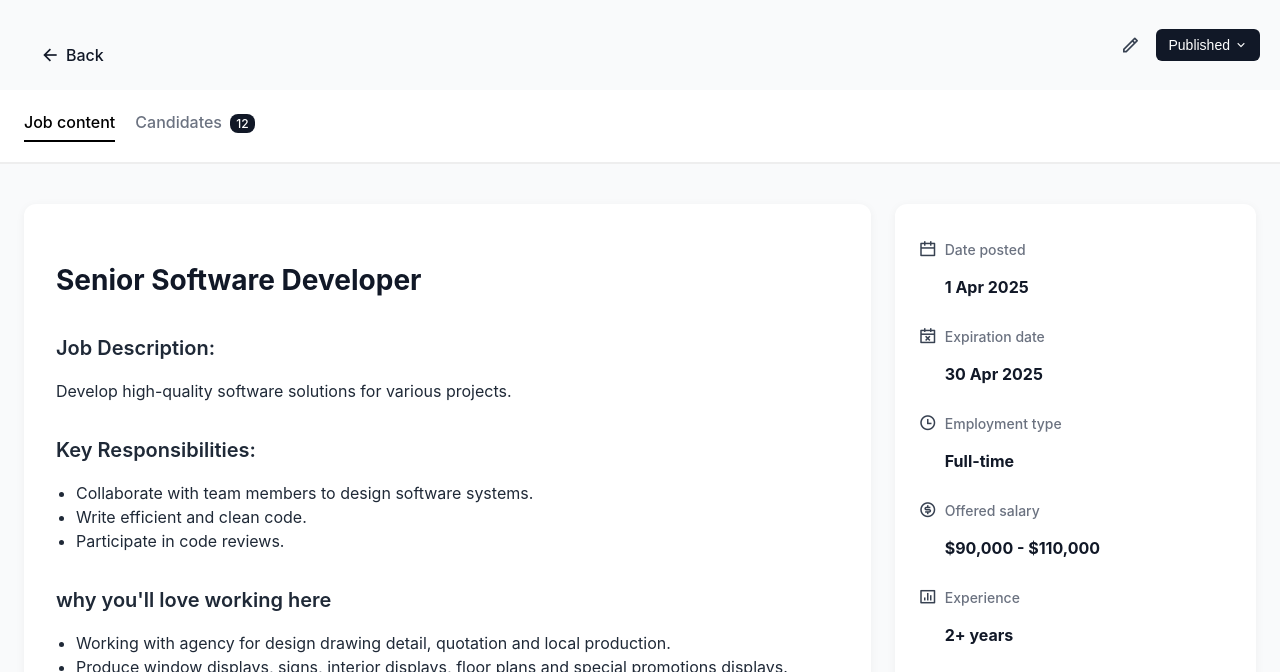
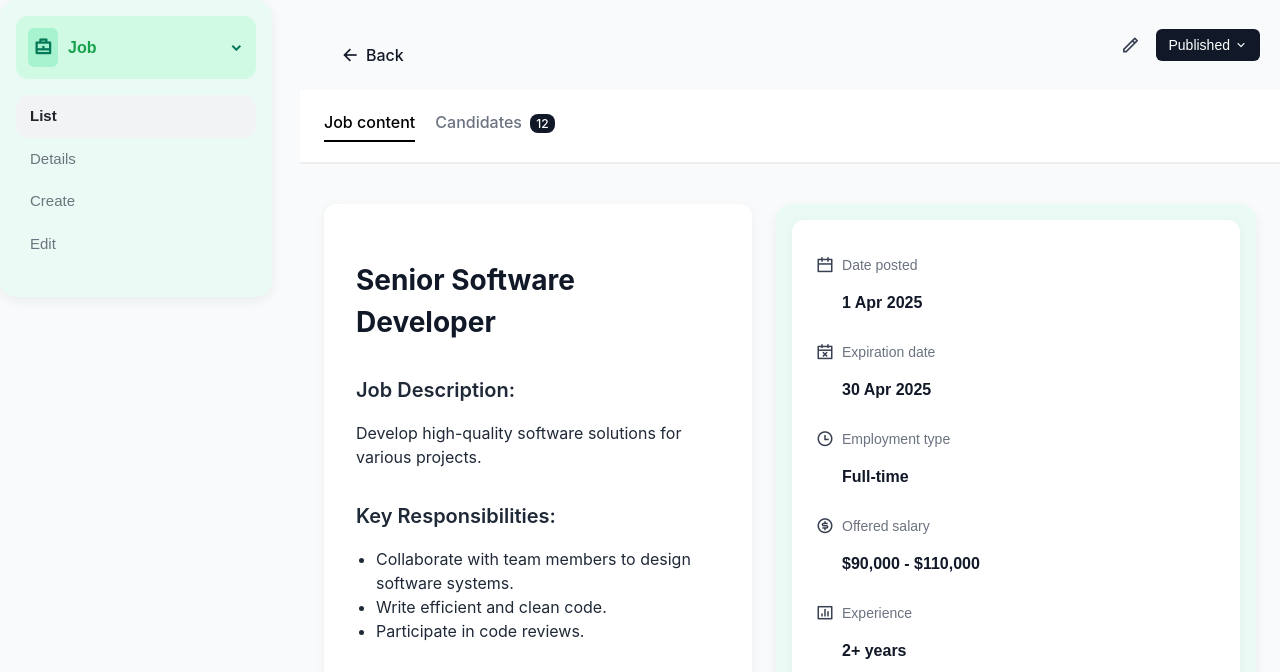
Before and after one commit to OsamaDW2002/job-hunting, a plain HTML site: page content.html in a window 1280 px wide. Shown: the top 672 px of the page. Drawn offline with nearby package versions, Linux system fonts and the light colour scheme.

Commit message:
add menu

```diff
--- a/content.html
+++ b/content.html
@@ -6,8 +6,13 @@
     <title>Job Listing Page</title>
     <link rel="stylesheet" href="./src/css/content.css">
     <link href="https://cdn.jsdelivr.net/npm/remixicon/fonts/remixicon.css" rel="stylesheet">
+    <link rel="stylesheet" href="./src/css/sidebar.css">
+
 </head>
-<body>
+<body >
+
+    <div id="sidebar-container"></div>
+    <div>
         <div class="top-bar">
             <div class="back-button">
                 <i class="ri-arrow-left-line"></i>
@@ -114,7 +119,9 @@
                 </section>
             </div>
         </div>
+    </div>
 
     <script src="./src/js/script.js"></script>
+    <script src="./src/js/sidebar.js"></script>
 </body>
 </html>
--- a/src/css/content.css
+++ b/src/css/content.css
@@ -6,6 +6,8 @@ body {
     margin: 0;
     background-color: #f9fafb;
     color: #1f2937;
+    display: grid;
+    grid-template-columns: 300px auto;
 }
 
 ul {
--- a/src/css/sidebar.css
+++ b/src/css/sidebar.css
@@ -1,5 +1,8 @@
+body{
+  display: grid; grid-template-columns: 300px auto;
+}
 .sidebar {
-    width: 100%;
+    width: 80%;
     background-color: #eafaf5;
     border-radius: 16px;
     padding: 16px;
--- a/src/css/style.css
+++ b/src/css/style.css
@@ -35,3 +35,7 @@ html {
         font-size: 20px;
     }
 }
+body{
+    display: grid;
+    grid-template-columns: 300px auto;
+}
--- a/src/js/create-card.js
+++ b/src/js/create-card.js
@@ -86,6 +86,7 @@ const noResults = document.getElementById("no-results");
 
 
 // Render jobs
+let jobs = JSON.parse(localStorage.getItem('data'));
 jobs.forEach(job => createJobCard(job, jobList));
 
 // Search functionality
```
Also changed, not shown: candidates.html (+6 -0 lines), edit-section.html (+7 -0 lines), index.html (+1 -7 lines), new-job.html (+5 -0 lines), search.html (+1 -0 lines). Lines whose indentation alone changed are shown as unchanged.
